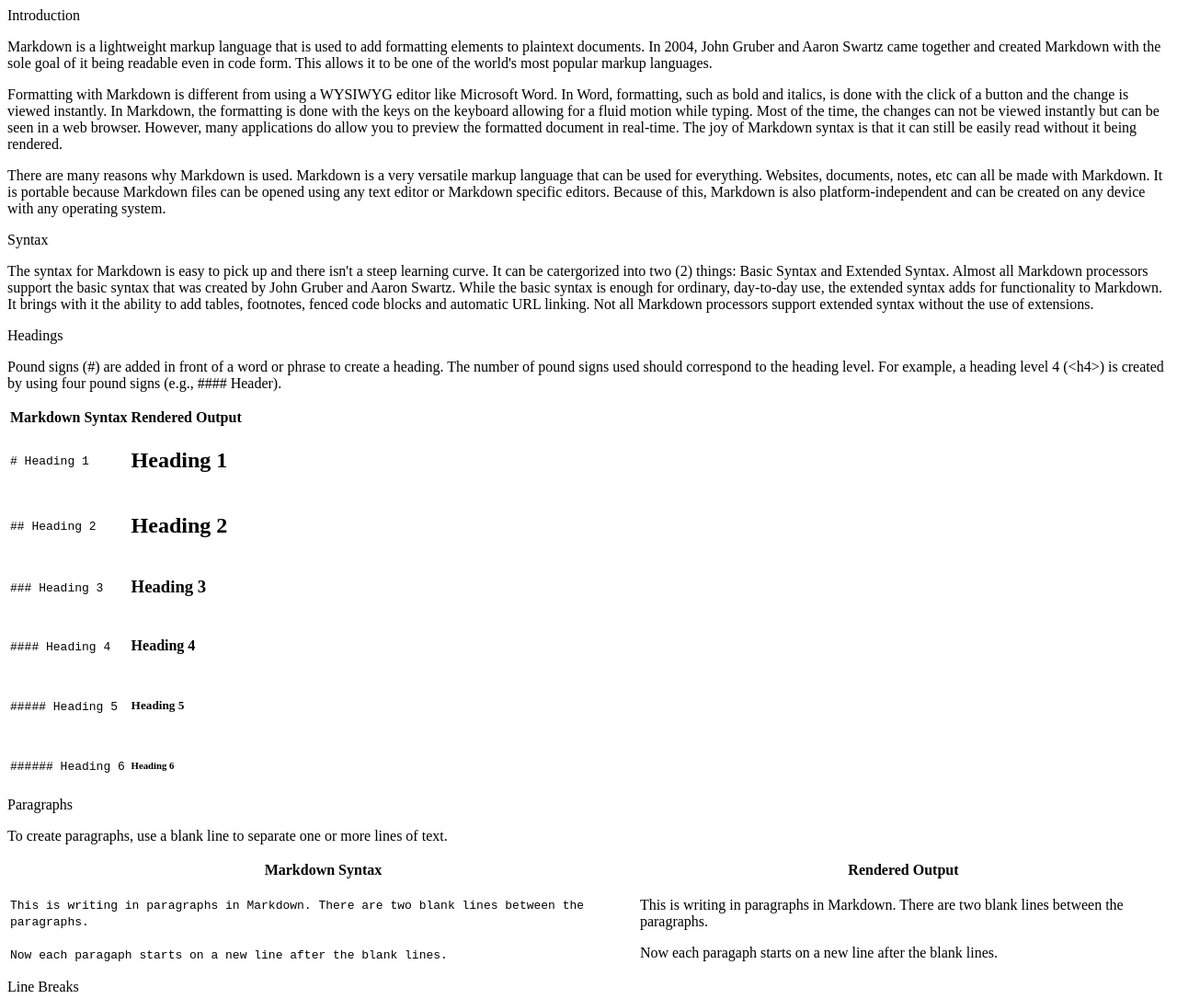
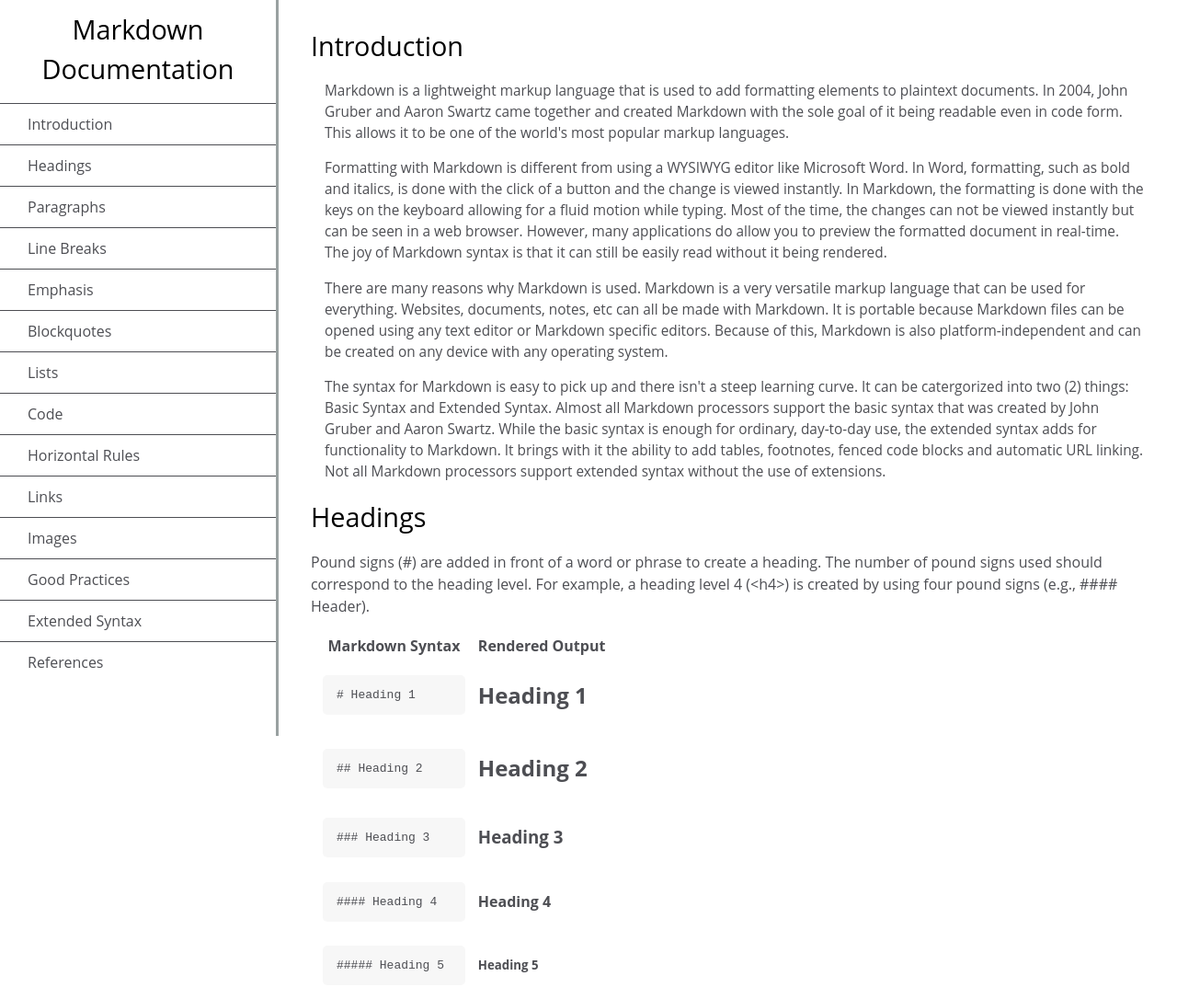
Before and after one commit to JManiBiz/Markdown-documentation, a plain HTML site: page index.html in a window 1280 px wide. Shown: the top 1086 px of the page at 92% size. Drawn offline with Linux system fonts and the light colour scheme.

Commit message:
Added navbar and css

```diff
--- a/index.html
+++ b/index.html
@@ -6,8 +6,29 @@
     <link rel="stylesheet" href="stylesheet.css" />
   </head>
   <body>
+    <nav id="navbar">
+      <header>Markdown Documentation</header>
+      <ul>
+        <li><a class="nav-link" href="#introduction">Introduction</a></li>
+        <li><a class="nav-link" href="#headings">Headings</a></li>
+        <li><a class="nav-link" href="#paragraphs">Paragraphs</a></li>
+        <li><a class="nav-link" href="#line_breaks">Line Breaks</a></li>
+        <li><a class="nav-link" href="#emphasis">Emphasis</a></li>
+        <li><a class="nav-link" href="#blockqoutes">Blockquotes</a></li>
+        <li><a class="nav-link" href="#lists">Lists</a></li>
+        <li><a class="nav-link" href="#code">Code</a></li>
+        <li>
+          <a class="nav-link" href="#horizontal_rules">Horizontal Rules</a>
+        </li>
+        <li><a class="nav-link" href="#links">Links</a></li>
+        <li><a class="nav-link" href="#images">Images</a></li>
+        <li><a class="nav-link" href="#good_practices">Good Practices</a></li>
+        <li><a class="nav-link" href="#extended_syntax">Extended Syntax</a></li>
+        <li><a class="nav-link" href="#references">References</a></li>
+      </ul>
+    </nav>
     <main id="main-doc">
-      <section class="main-section" id="Introduction">
+      <section class="main-section" id="introduction">
         <header>Introduction</header>
         <article>
           <p>
@@ -39,12 +60,6 @@
             platform-independent and can be created on any device with any
             operating system.
           </p>
-        </article>
-      </section>
-
-      <section class="main-section" id="syntax">
-        <header>Syntax</header>
-        <article>
           <p>
             The syntax for Markdown is easy to pick up and there isn't a steep
             learning curve. It can be catergorized into two (2) things: Basic
--- a/stylesheet.css
+++ b/stylesheet.css
@@ -0,0 +1,119 @@
+html,
+body {
+  min-width: 290px;
+  color: #4d4e53;
+  background-color: #ffffff;
+  font-family: "Open Sans", Arial, sans-serif;
+  line-height: 1.5;
+}
+
+#navbar {
+  position: fixed;
+  min-width: 290px;
+  top: 0px;
+  left: 0px;
+  width: 300px;
+  height: 100%;
+  border-right: solid;
+  border-color: rgba(0, 22, 22, 0.4);
+}
+
+header {
+  color: black;
+  margin: 10px;
+  text-align: center;
+  font-size: 1.8em;
+  font-weight: thin;
+}
+
+#main-doc header {
+  text-align: left;
+  margin: 0px;
+}
+
+#navbar ul {
+  height: 88%;
+  padding: 0;
+  overflow-y: auto;
+  overflow-x: hidden;
+}
+
+#navbar li {
+  color: #4d4e53;
+  border-top: 1px solid;
+  list-style: none;
+  position: relative;
+  width: 100%;
+}
+
+#navbar a {
+  display: block;
+  padding: 10px 30px;
+  color: #4d4e53;
+  text-decoration: none;
+  cursor: pointer;
+}
+
+#main-doc {
+  position: absolute;
+  margin-left: 310px;
+  padding: 20px;
+  margin-bottom: 110px;
+}
+
+section article {
+  color: #4d4e53;
+  margin: 15px;
+  font-size: 0.96em;
+}
+
+section li {
+  margin: 15px 0px 0px 20px;
+}
+
+code {
+  display: block;
+  text-align: left;
+  white-space: pre-line;
+  position: relative;
+  word-break: normal;
+  word-wrap: normal;
+  line-height: 1;
+  background-color: #f7f7f7;
+  padding: 15px;
+  margin: 10px;
+  border-radius: 5px;
+}
+
+@media only screen and (max-width: 815px) {
+  /* For mobile phones: */
+  #navbar ul {
+    border: 1px solid;
+    height: 207px;
+  }
+
+  #navbar {
+    background-color: white;
+    position: absolute;
+    top: 0;
+    padding: 0;
+    margin: 0;
+    width: 100%;
+    max-height: 275px;
+    border: none;
+    z-index: 1;
+    border-bottom: 2px solid;
+  }
+
+  #main-doc {
+    position: relative;
+    margin-left: 0px;
+    margin-top: 270px;
+  }
+}
+
+@media only screen and (max-width: 400px) {
+  #main-doc {
+    margin-left: -10px;
+  }
+}
```
